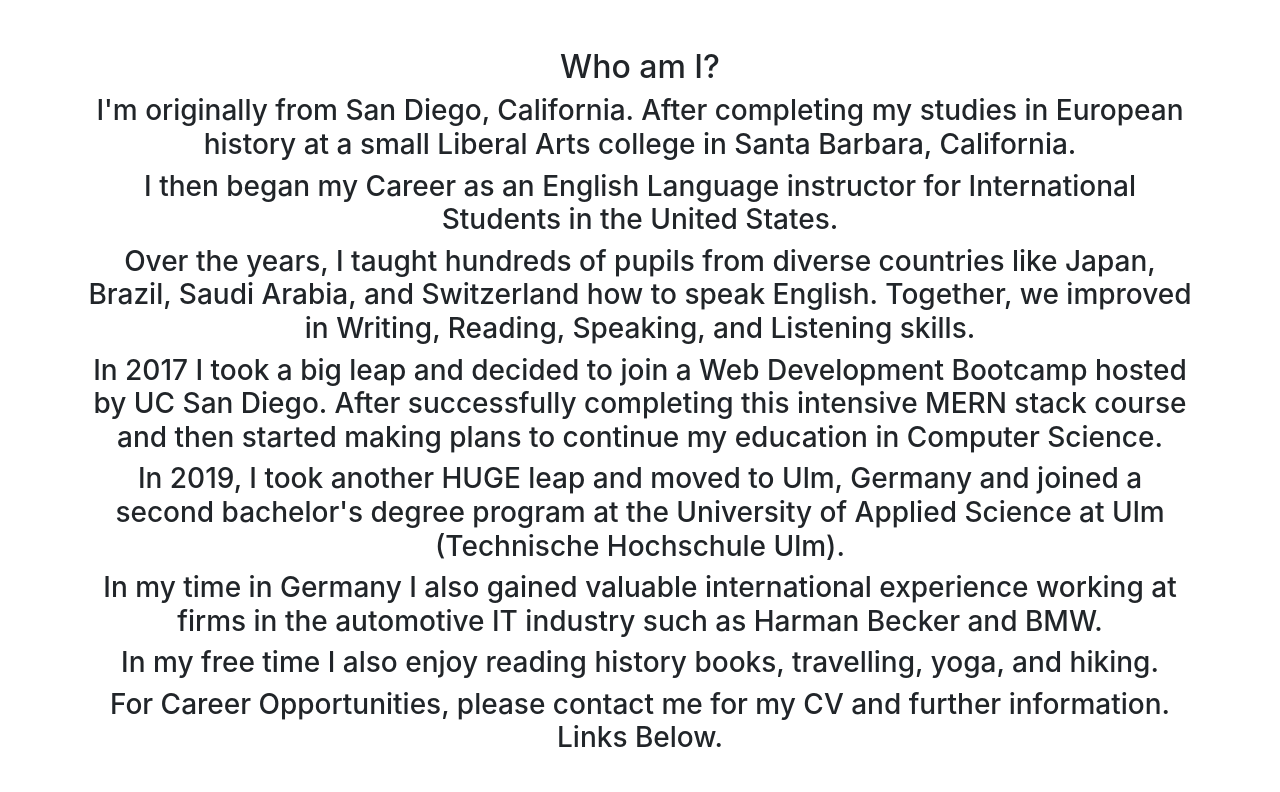
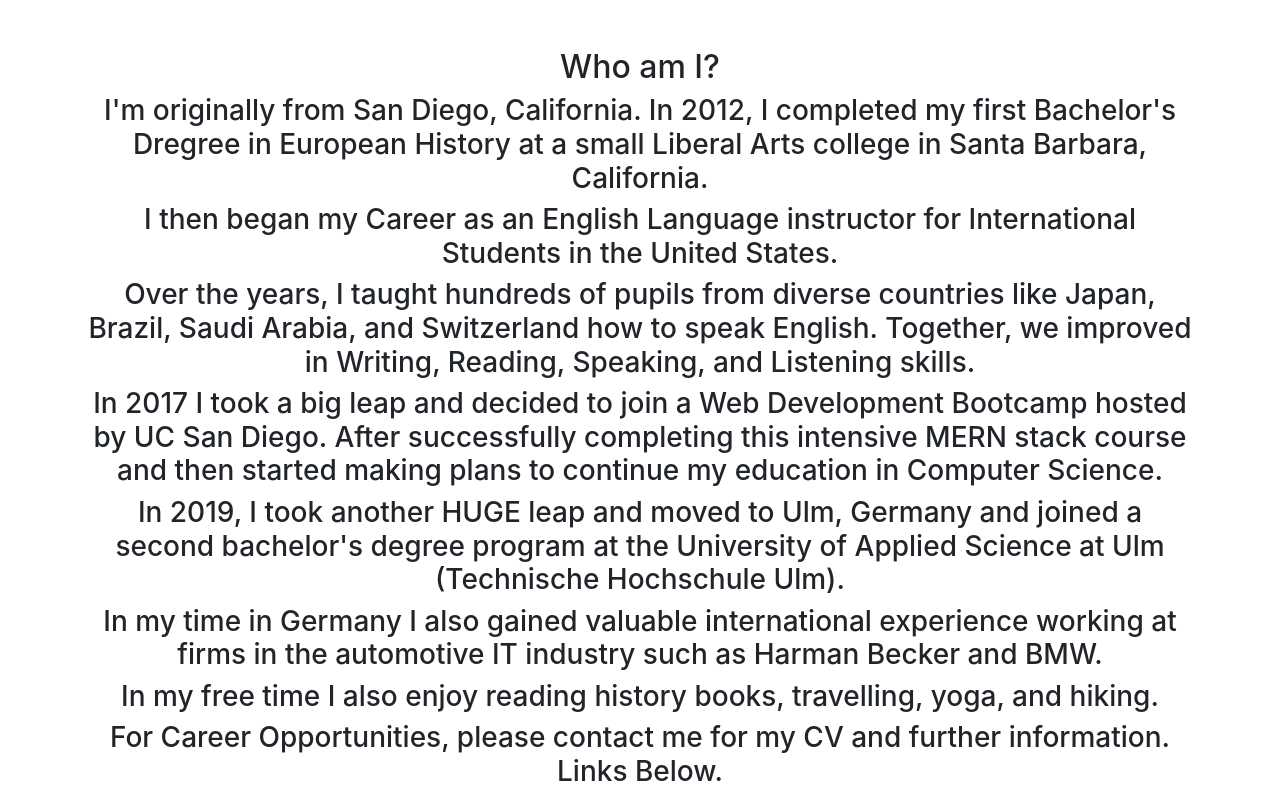
Before and after one commit to CoderMB1138/Portfolio, a website with bundled scripts: page index.html in a window 1280 px wide. Shown: the part 802-1594 px from the top of the page. Built offline with nearby package versions, Linux system fonts and the light colour scheme.

Commit message:
grammar fix

```diff
--- a/index.html
+++ b/index.html
@@ -68,7 +68,7 @@
     <section id="about" class="about">
       <div class="container text-center">
         <h2>Who am I?</h2>
-        <h3>I'm originally from San Diego, California. After completing my studies in European history at a small Liberal Arts college in Santa Barbara, California.</h3>
+        <h3>I'm originally from San Diego, California. In 2012, I completed my first Bachelor's Dregree in European History at a small Liberal Arts college in Santa Barbara, California.</h3>
         <h3>I then began my Career as an English Language instructor for International Students in the United States.</h3>
         <h3>Over the years, I taught hundreds of pupils from diverse countries like Japan, Brazil, Saudi Arabia, and Switzerland how to speak English. Together, we improved in Writing, Reading, Speaking, and Listening skills.</h3>
         <h3>In 2017 I took a big leap and decided to join a Web Development Bootcamp hosted by UC San Diego. After successfully completing this intensive MERN stack course and then started making plans to continue my education in Computer Science.</h3>
```
